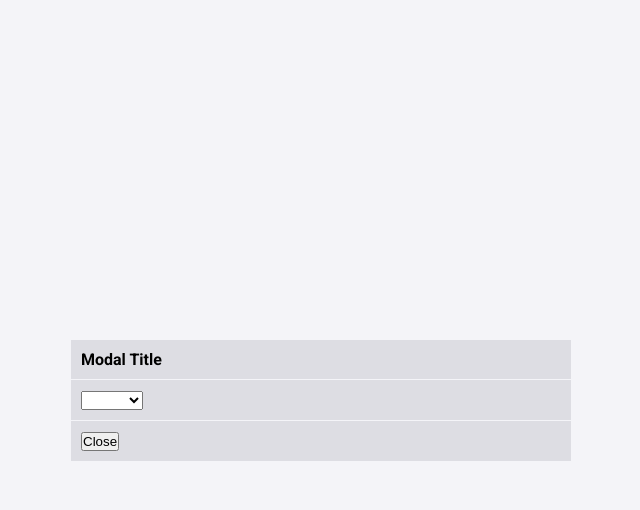
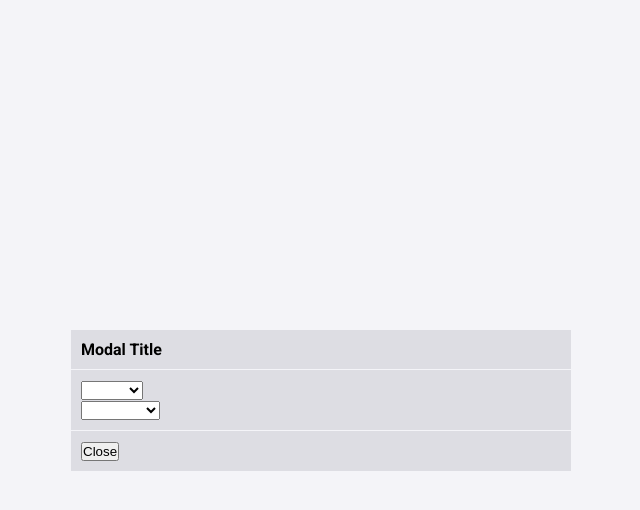
Before and after one commit to jcho-project/orderflow, a React (Create React App) app: page / in a window 1280 px wide. Both pictures are taken after a click on the button "New Order". Shown: the top 510 px of the page, without its empty margins (319-959 px from the left). Built offline with nearby package versions, Linux system fonts and the light colour scheme.

Commit message:
add ship to form in CreateForm

```diff
--- a/src/components/CreateForm.jsx
+++ b/src/components/CreateForm.jsx
@@ -2,7 +2,7 @@ import { useContext } from "react"
 import OrderContext from "../context/OrderContext"
 
 function CreateForm() {
-  const { modalShow, handleToggleModal, billTo, updateBillTo } = useContext(OrderContext)
+  const { modalShow, handleToggleModal, billTo, shipTo, updateBillTo, updateShipTo } = useContext(OrderContext)
 
   const Modal = ({ show, close }) => {
     if (!show) {
@@ -24,6 +24,14 @@ function CreateForm() {
                     <option value="Otto">OTTO</option>
                 </select>
             </form>
+            <form>
+              <select value={shipTo} onChange={updateShipTo} selected={shipTo}>
+                  <option value=""></option>
+                  <option value="New York">New York</option>
+                  <option value="Boston">Boston</option>
+                  <option value="LA">LA</option>
+              </select>
+            </form>
           </div>
           <div className="modal-footer">
             <button onClick={close}>Close</button>
--- a/src/context/OrderContext.js
+++ b/src/context/OrderContext.js
@@ -31,8 +31,8 @@ export const OrderProvider = ({children}) => {
         if (item.toString().length === 0) {
             setBillTo("")
         } else {
-            console.log(setBillTo)
-            console.log(typeof(setBillTo))
+            console.log(item)
+            console.log(typeof(item))
             setBillTo(item[0]["bill-to"])
         }
     }
```
